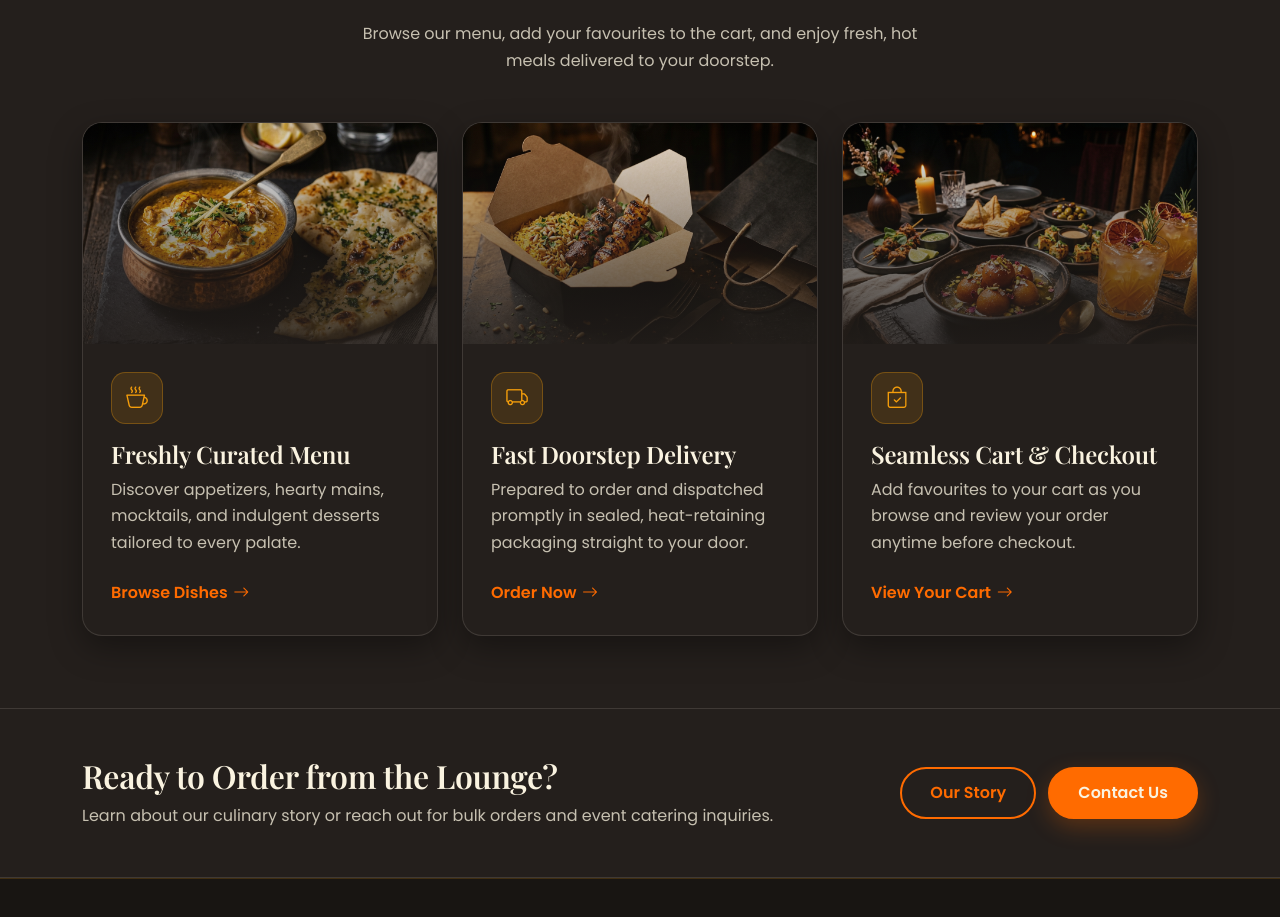
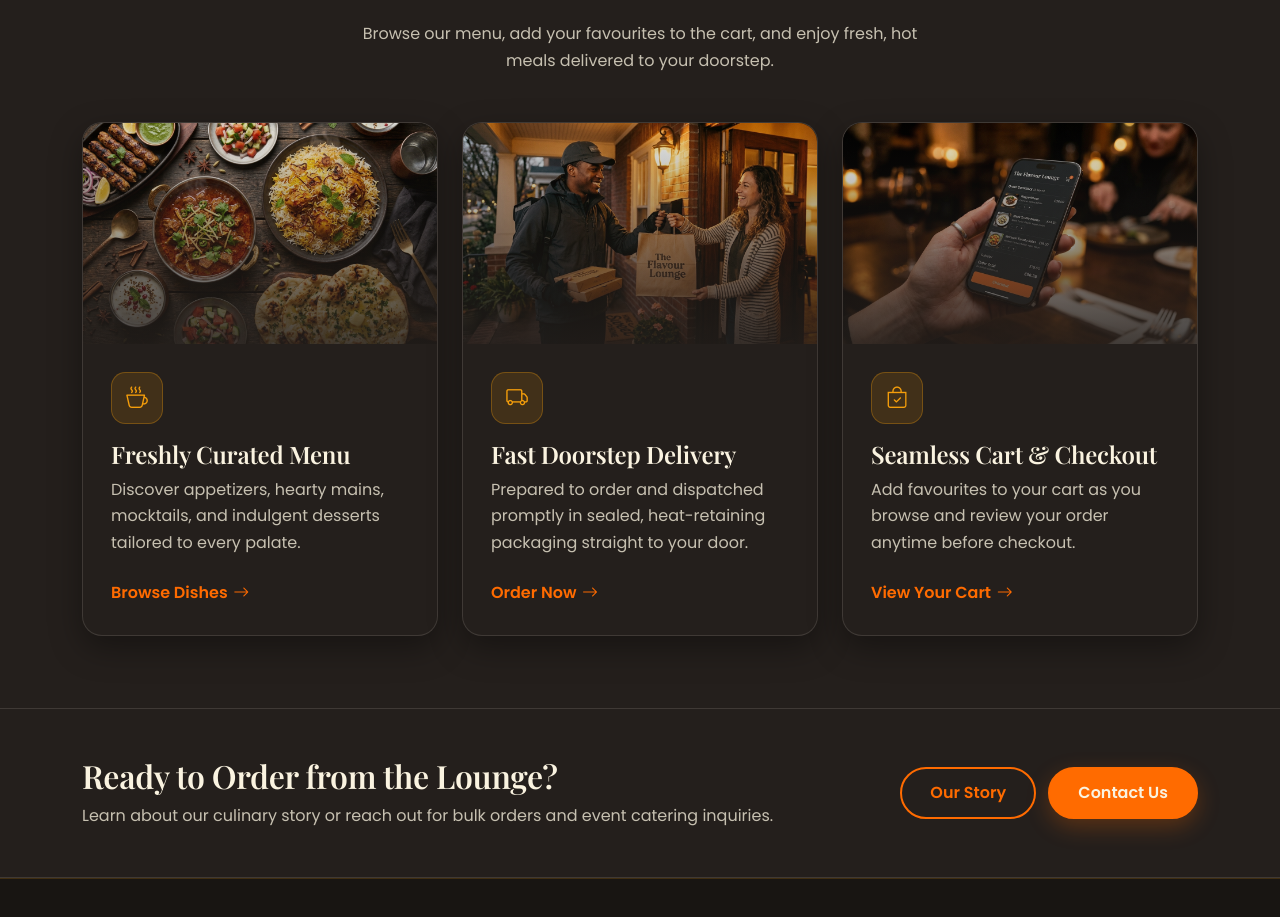
Before and after one commit to Awais-i263271/SE-B_Group-11_The-Flavour-Lounge, a plain HTML site: page index.html in a window 1280 px wide. Shown: the part 1040-1957 px from the top of the page. Drawn offline with nearby package versions, Linux system fonts and the light colour scheme.

Commit message:
added pics to card according to context

```diff
--- a/index.html
+++ b/index.html
@@ -170,7 +170,7 @@
           <article class="feature-card">
             <div class="feature-img-wrap">
               <img
-                src="images/feature-menu.jpg"
+                src="pages/images/curated-menu.jpg"
                 alt="Rich saffron curry in a copper bowl served with garlic naan"
                 class="feature-img"
               >
@@ -193,7 +193,7 @@
           <article class="feature-card">
             <div class="feature-img-wrap">
               <img
-                src="images/feature-delivery.jpg"
+                src="pages/images/doorstep-delivery.jpg"
                 alt="Artisanal takeout box with steaming spiced rice and grilled skewers"
                 class="feature-img"
               >
@@ -216,7 +216,7 @@
           <article class="feature-card">
             <div class="feature-img-wrap">
               <img
-                src="images/feature-cart.jpg"
+                src="pages/images/seamless-checkout.jpg"
                 alt="Gourmet dessert and artisanal mocktail spread on a dark bistro table"
                 class="feature-img"
               >
```
Also changed, not shown: pages/images/curated-menu.jpg (added), pages/images/doorstep-delivery.jpg (added), pages/images/seamless-checkout.jpg (added).
